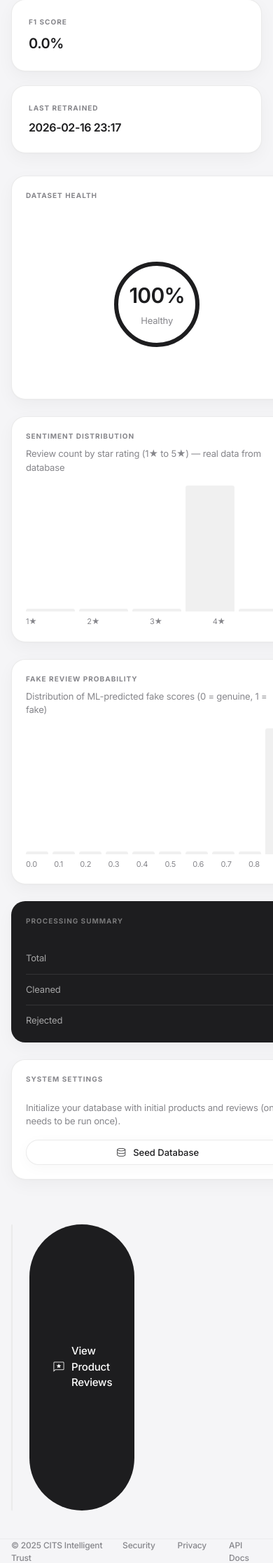
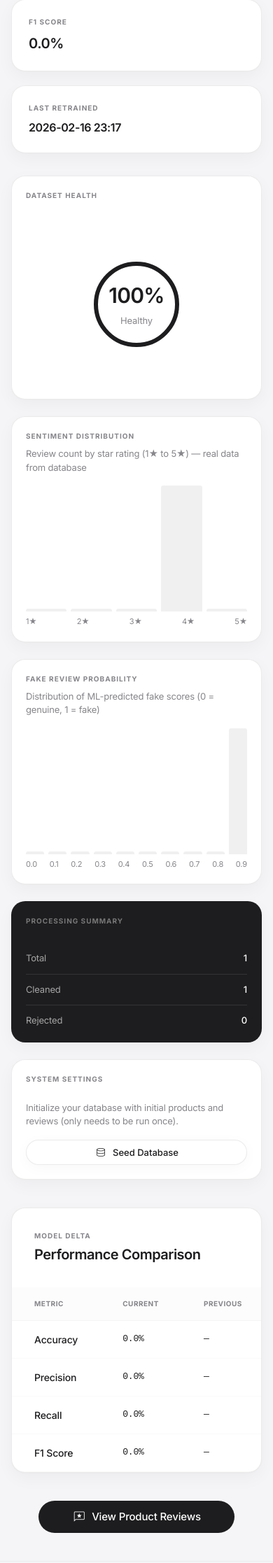
Before and after one commit to Chaitanya-Virani/CITS, a FastAPI app: page /admin in a window 390 px wide; the page is wider, and only the part inside the window is pictured. Shown: the part 560-2794 px from the top of that part at 70% size. Run offline with FastAPI, Linux system fonts and the light colour scheme; tables that the repository leaves empty hold one stand-in row (values such as "Sample post"); parts of the project's set-up code (start-up, migrations or seed data) failed here and were passed over.

Commit message:
UI_touch

```diff
--- a/static/css/styles.css
+++ b/static/css/styles.css
@@ -121,9 +121,11 @@ img {
 @media (max-width: 1024px) {
 
   .col-span-3,
+  .col-span-4,
   .col-span-5,
   .col-span-6,
-  .col-span-7 {
+  .col-span-7,
+  .col-span-8 {
     grid-column: span 12;
   }
 }
--- a/templates/admin.html
+++ b/templates/admin.html
@@ -168,6 +168,8 @@
                     </div>
                 </div>
             </div>
+        </div>
+        </div> <!-- End of grid-12 -->
 
         <!-- Performance Comparison Table -->
         <div class="card mt-10" style="overflow: hidden;">
@@ -189,8 +191,7 @@
                     </thead>
                     <tbody id="comparison-tbody">
                         <tr>
-                                <td colspan="4" class="loading-text" style="padding: 24px 32px;">Loading comparison
-                                    data…
+                            <td colspan="4" class="loading-text" style="padding: 24px 32px;">Loading comparison data…
                             </td>
                         </tr>
                     </tbody>
@@ -201,12 +202,11 @@
         <!-- View Reviews Button -->
         <div class="mt-10 flex justify-center">
             <a href="/admin/reviews" class="btn btn-primary"
-                    style="display:inline-flex; align-items:center; gap:8px; padding:12px 32px; font-size:15px; text-decoration:none;">
+                style="display:inline-flex; align-items:center; gap:8px; padding:12px 48px; font-size:15px; text-decoration:none;">
                 <span class="material-symbols-outlined" style="font-size:20px;">reviews</span>
                 View Product Reviews
             </a>
         </div>
-
     </main>
 
     <!-- Footer -->
```
Lines whose indentation alone changed are shown as unchanged.
